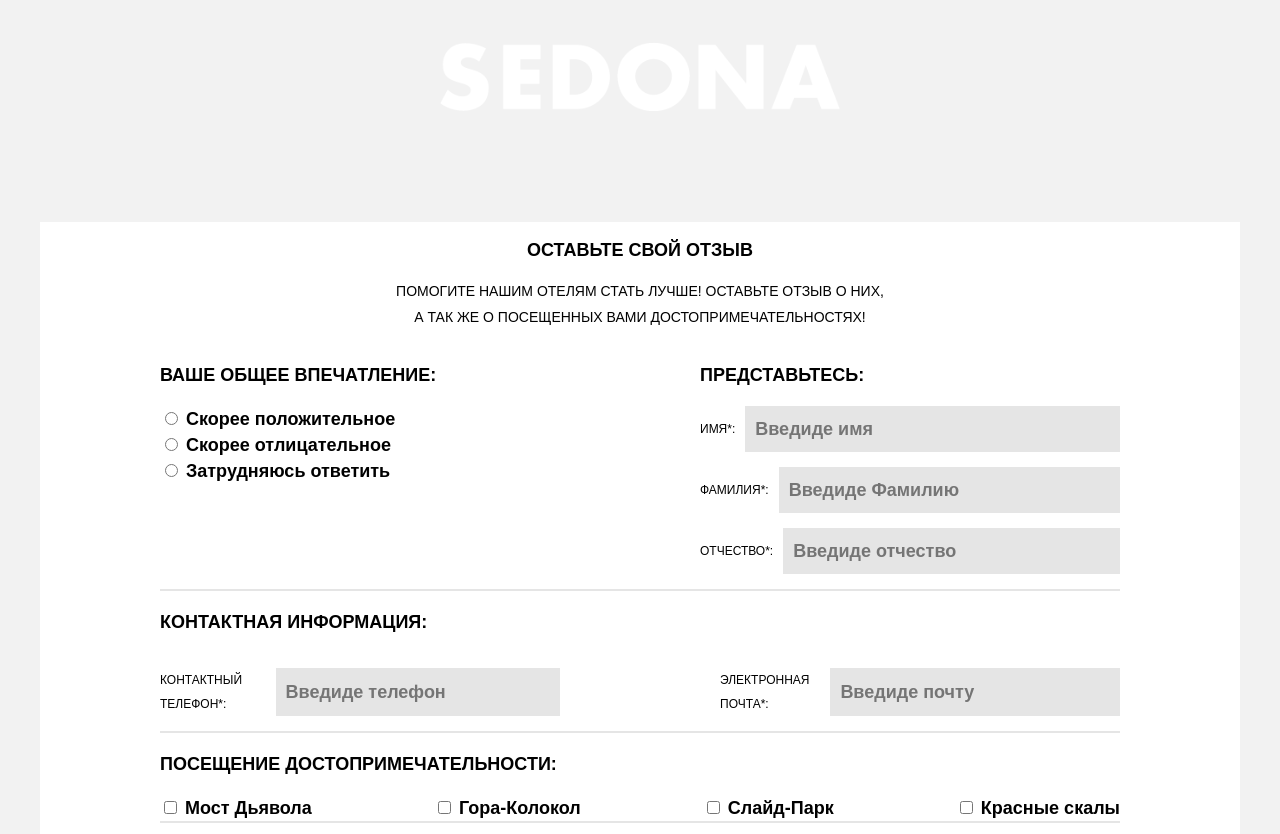
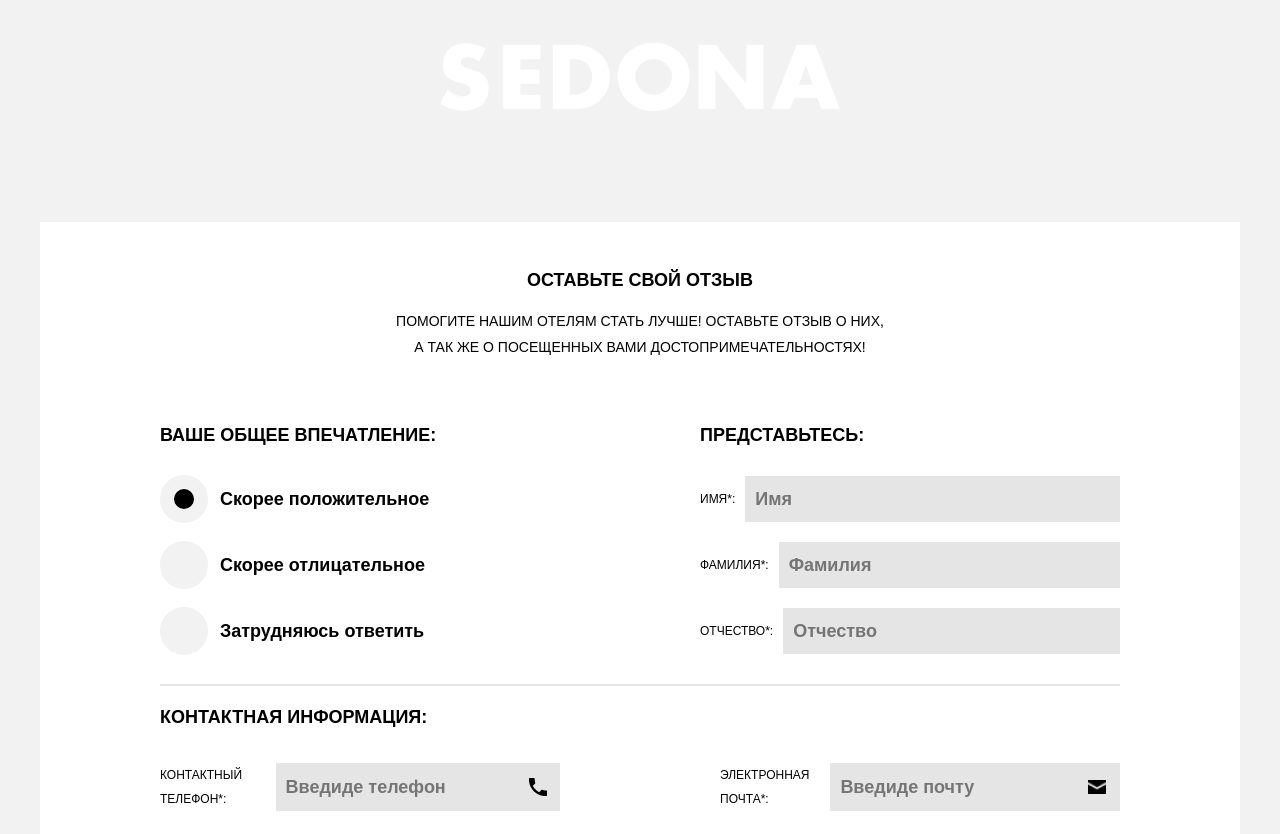
Before and after one commit to Dmitry-Alexeenko/Sedona.html_sass_gulp_js, a website: page form.html in a window 1280 px wide. Shown: the part 118-952 px from the top of the page. Drawn offline with Linux system fonts and the light colour scheme.

Commit message:
new files

```diff
--- a/form.html
+++ b/form.html
@@ -62,32 +62,32 @@
 	    			<h3 class="list__title">Представьтесь:</h3>
 	    			<div class="list__about name">
 	    				<label for="fullname">Имя*:</label>
-	    				<input type="text" placeholder="Введиде имя" name="fullname" id="fullname" >
+	    				<input type="text" placeholder="Имя" name="fullname" id="fullname" required>
 	    			</div>
 	    			<div class="list__about surname">
 	    				<label for="fullsurname">Фамилия*:</label>
-	    				<input type="text" placeholder="Введиде Фамилию" name="fullsurname" id="fullsurname">
+	    				<input type="text" placeholder="Фамилия" name="fullsurname" id="fullsurname" required>
 	    			</div>
 	    			<div class="list__about patronymic">
 	    				<label for="nomen">Отчество*:</label>
-	    				<input type="text" placeholder="Введиде отчество" name="nomen" id="nomen">
+	    				<input type="text" placeholder="Отчество" name="nomen" id="nomen" required>
 	    			</div>
     			</div>
     			<div class="list__item list__item--inform">
 	    			<h3 class="list__title">Контактная информация:</h3>
 	    			<div class="list__inform">
 	    				<label for="phone">Контактный телефон*:</label>
-	    				<input type="tel" placeholder="Введиде телефон" name="phone" id="phone">
+	    				<input type="tel" placeholder="Введиде телефон" name="phone" id="phone" required>
 	    			</div>
 	    			<div class="list__inform">
 	    				<label for="email">Электронная почта*:</label>
-	    				<input type="email" placeholder="Введиде почту" name="email" id="email">
+	    				<input type="email" placeholder="Введиде почту" name="email" id="email" required>
 	    			</div>
     			</div>
     			<div class="list__item list__item--impression">
     				<h3 class="list__title">Ваше общее впечатление:</h3>
     				<div class="list__choice">
-    					<input type="radio" name="impression" value="cool" id="cool">
+    					<input type="radio" name="impression" value="cool" id="cool" checked>
     					<label for="cool">Скорее положительное</label>
     				</div>
     				<div class="list__choice">
--- /dev/null
+++ b/gulpfile.js
@@ -0,0 +1,39 @@
+
+var gulp        = require('gulp'), // Подключаем Gulp
+    sass        = require('gulp-sass'), //Подключаем Sass пакет,
+    browserSync = require('browser-sync'),// Подключаем Browser Sync
+    concat      = require('gulp-concat'), // Подключаем gulp-concat (для конкатенации файлов)
+    uglify      = require('gulp-uglifyjs'); // Подключаем gulp-uglifyjs (для сжатия JS)
+
+gulp.task('sass', function(){ // Создаем таск Sass
+    return gulp.src('Sedona-/sass/**/*.scss') // Берем источник
+        .pipe(sass()) // Преобразуем Sass в CSS посредством gulp-sass
+        .pipe(gulp.dest('Sedona-/css')) // Выгружаем результата в папку app/css
+        .pipe(browserSync.reload({stream: true})) // Обновляем CSS на странице при изменении
+});
+
+gulp.task('browser-sync', function() { // Создаем таск browser-sync
+    browserSync({ // Выполняем browserSync
+        server: { // Определяем параметры сервера
+            baseDir: 'Sedona-' // Директория для сервера - app
+        },
+        notify: false // Отключаем уведомления
+    });
+});
+
+gulp.task('scripts', function() {
+    return gulp.src(['Sedona-/js/**/*.js', 'Sedona-/libs/**/*.js'])
+    .pipe(browserSync.reload({ stream: true }))
+});
+
+gulp.task('code', function() {
+    return gulp.src('Sedona-/**/*.html')
+    .pipe(browserSync.reload({ stream: true }))
+});
+
+gulp.task('watch', function() {
+    gulp.watch('Sedona-/sass/**/*.scss', gulp.parallel('sass')); // Наблюдение за sass файлами
+    gulp.watch('Sedona-/*.html', gulp.parallel('code')); // Наблюдение за HTML файлами в корне проекта
+    gulp.watch(['Sedona-/js/common.js', 'Sedona-/libs/**/*.js'], gulp.parallel('scripts')); // Наблюдение за js файлами
+});
+gulp.task('default', gulp.parallel('sass', 'scripts', 'browser-sync', 'watch'));
--- a/sass/_form-main.scss
+++ b/sass/_form-main.scss
@@ -21,6 +21,7 @@
 .form__container {
 	text-transform: uppercase;
 	text-align: center;
+	padding: 30px  0;
 
 }
 
@@ -43,16 +44,15 @@
 .list__item {
 	border-bottom: 2px solid $border-form;
 	box-sizing: border-box;
-
-
-
+	padding-bottom: 20px;
 }
 
 .list__about {
 	display: flex;
 	align-items: center;
-	margin:15px 0;
+	padding:10px 0;
 	text-transform: uppercase;
+
 }
 
 .list__about label,
@@ -73,6 +73,23 @@
 	line-height: 26px;
 	padding: 10px;
 }
+input[type="tel"] {
+	background-image: url("../img/phone.png");
+	background-repeat: no-repeat;
+	background-position: 95%;
+	background-size: 18px;
+}
+
+input[type="email"] {
+	background-image: url("../img/mail.png");
+	background-repeat: no-repeat;
+	background-position: 95%;
+	background-size: 18px;
+}
+input[type="radio"],
+input[type="checkbox"] {
+	display: none;
+}
 
 .list__title {
 	font-size: 18px;
@@ -83,6 +100,7 @@
 .list__inform {
 	margin:15px 0;
 	text-transform: uppercase;
+	position: relative;
 }
 
 .list__choice,
@@ -92,12 +110,81 @@
 	line-height: 26px;
 }
 
+
+
+.list__choice label,
+.list__check label {
+	display: block;
+	padding: 20px 0;
+	padding-left: 60px;
+	position: relative;
+}
+.list__choice label::after {
+	content: "";
+	position: absolute;
+	left: 0;
+	top: 9px;
+	width: 20px;
+	height: 20px;
+	border: 14px solid #f2f2f2;
+	background-color: #f2f2f2;
+	border-radius: 50%;
+}
+
+.list__check label::after {
+	content: "";
+	position: absolute;
+	left: 0;
+	top: 9px;
+	width: 20px;
+	height: 20px;
+	border: 14px solid #f2f2f2;
+	background-color: #f2f2f2;
+	border-radius: 15%;
+}
+.list__check label::before {
+	content: "";
+	position: absolute;
+	left: 13px;
+	top: 23px;
+	width: 20px;
+	height: 10px;
+	border: 4px solid black;
+	border-top-style: none;
+	border-right-style: none;
+	background-color: #f2f2f2;
+	z-index: 2;
+	transform: rotate(-45deg);
+}
+
+#cool:checked + label[for="cool"]::after,
+#bad:checked + label[for="bad"]::after,
+#other:checked + label[for="other"]::after {
+	background-color: black;
+}
+
+#bridge:checked + label[for="bridge"]::before,
+#rok:checked + label[for="rok"]::before,
+#park:checked + label[for="park"]::before,
+#red-rok:checked + label[for="red-rok"]::before {
+	border-style: none;
+}
+
+.list__item--emotion {
+	border-bottom: none;
+	padding-bottom: 35px;
+}
+
 .list__item textarea {
 	width: 100%;
 	box-sizing: border-box;
 	height: 160px;
 	background-color: $border-form;
 	border-style: none;
+	font-size: 18px;
+	line-height: 26px;
+	color: black;
+	font-weight: bold;
 }
 
 .button {
@@ -109,6 +196,7 @@
 	text-transform: uppercase;
 	font-weight: bold;
 	color: white;
+	margin-bottom: 50px;
 }
 
 @media (min-width: $tablet-width) {
```
Also changed, not shown: package.json (added, +25 -0 lines), css/form-styles.css, 1 other file.
